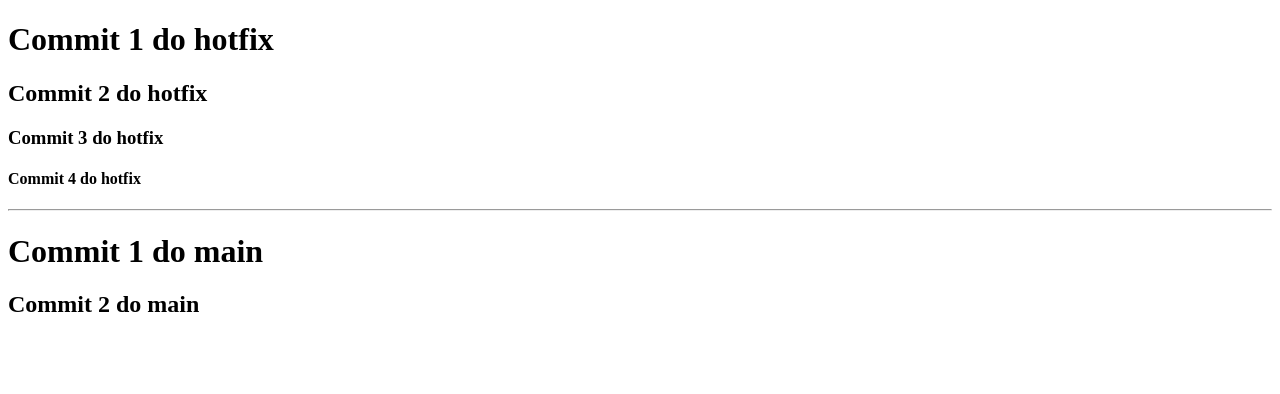
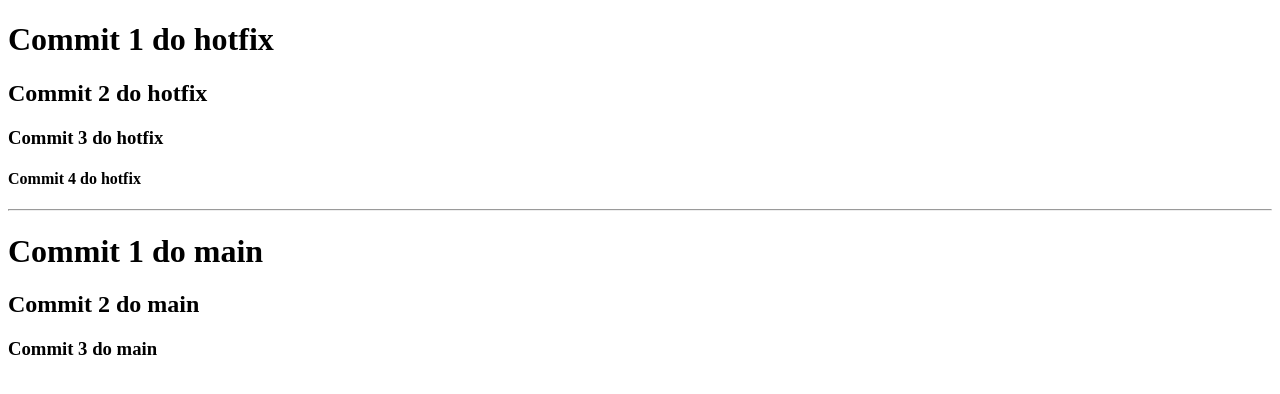
Before and after one commit to Wsanbey/GCMS-Welry-Silva, a plain HTML site: page index.html in a window 1280 px wide. Drawn offline with Linux system fonts and the light colour scheme.

Commit message:
Commit 3 do main

```diff
--- a/index.html
+++ b/index.html
@@ -15,6 +15,7 @@
     <hr>
     <h1>Commit 1 do main</h1>
     <h2>Commit 2 do main</h2>
+    <h3>Commit 3 do main</h3>
 </body>
 
 </html>
```
